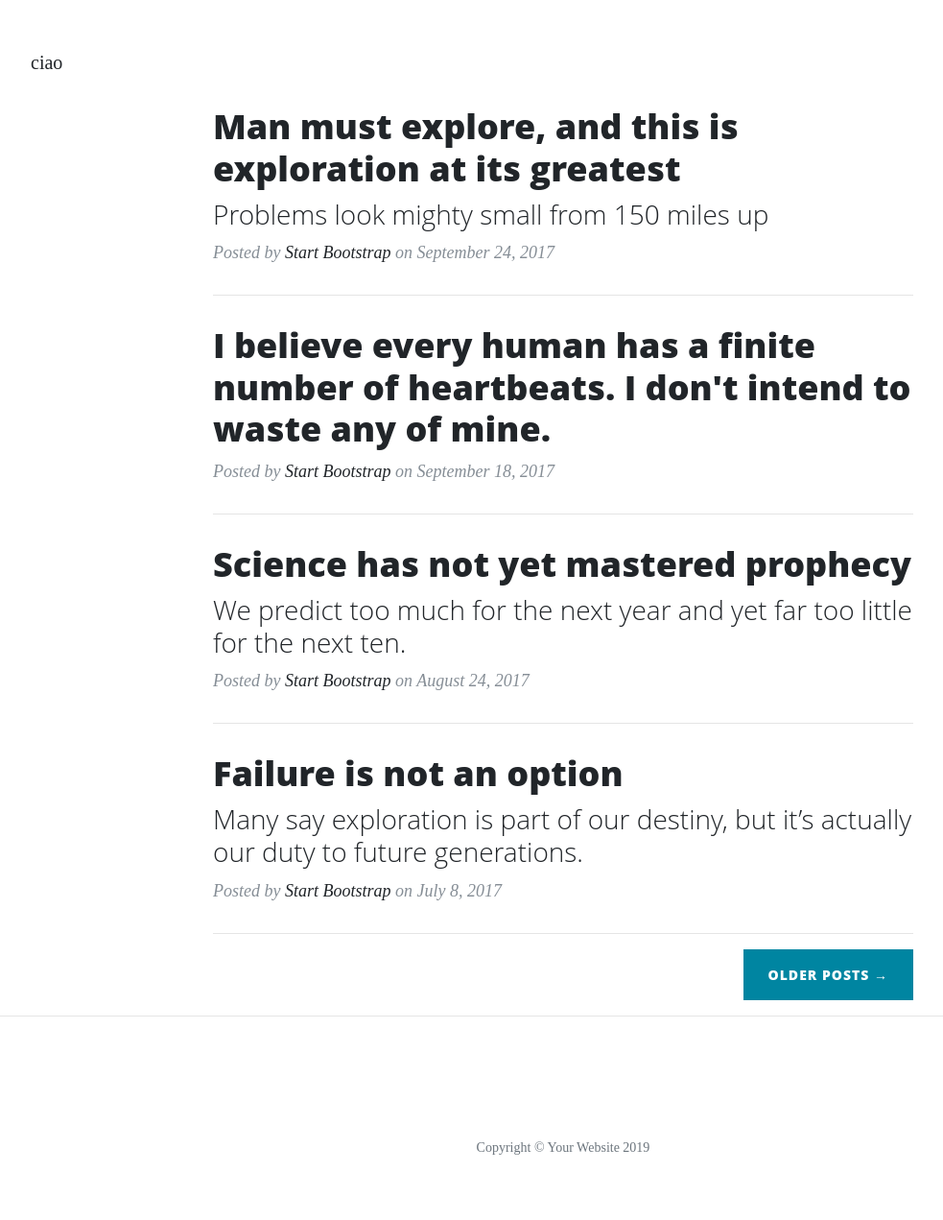
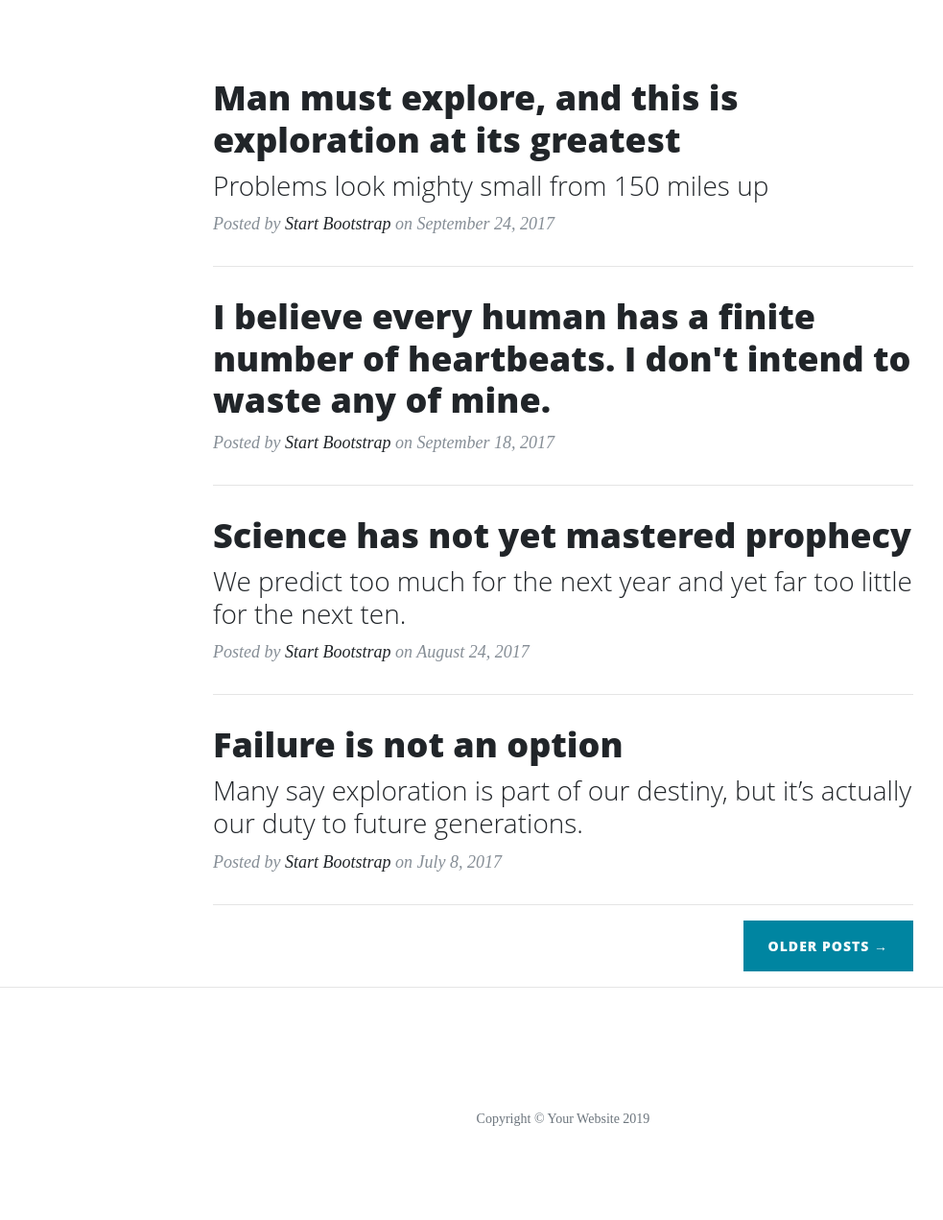
Before and after one commit to marcomoreschi/python, a Flask app: page / in a window 1280 px wide. Shown: the part 628-1899 px from the top of the page at 96% size, without its empty margins (53-1036 px from the left). After the commit the page ends 1801 px from the top, so only its background shows below. Run offline with Flask 2, Linux system fonts and the light colour scheme; some libraries are stand-ins or nearby versions.

Commit message:
Update index.html
changed as before

```diff
--- a/templates/index.html
+++ b/templates/index.html
@@ -1,5 +1,5 @@
 {% extends 'base.html' %} {% block content %}
-ciao
+
 <div class="row">
     <div class="col-lg-8 col-md-10 mx-auto">
         <div class="post-preview">
```
